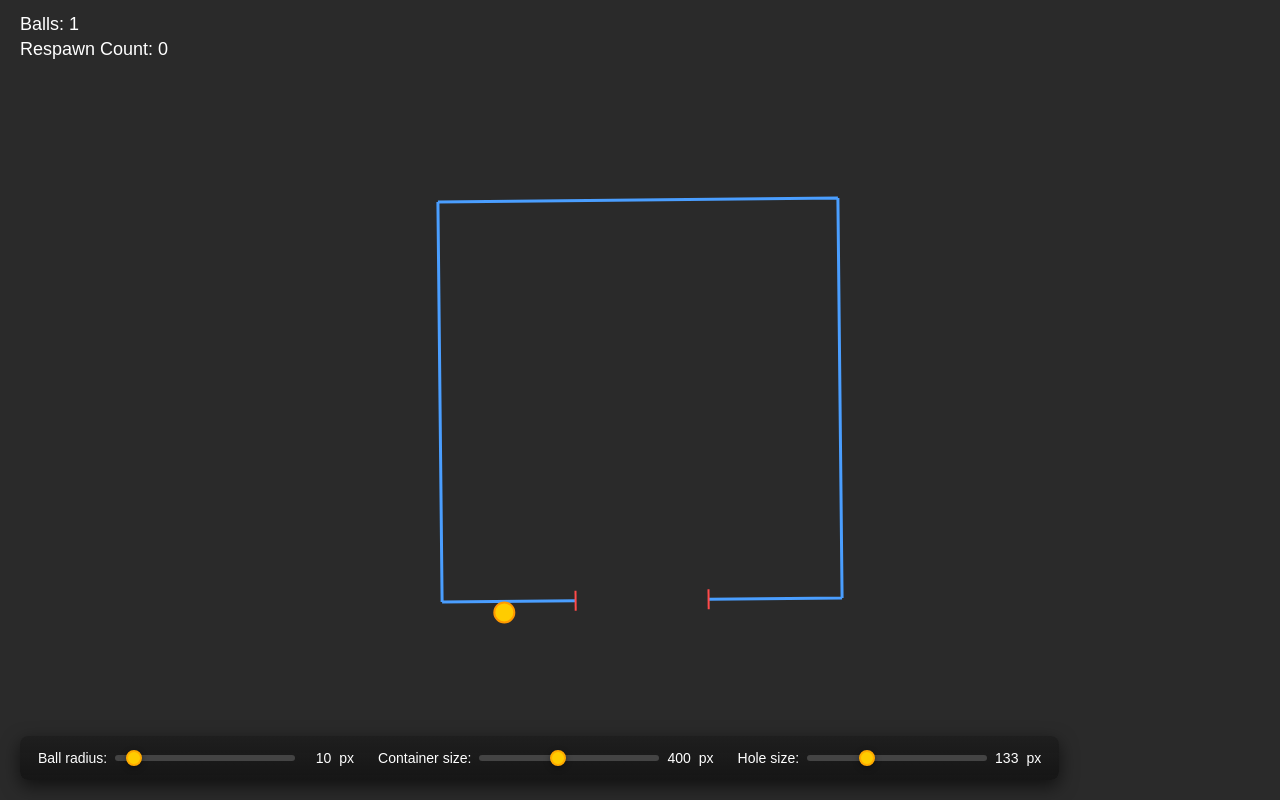
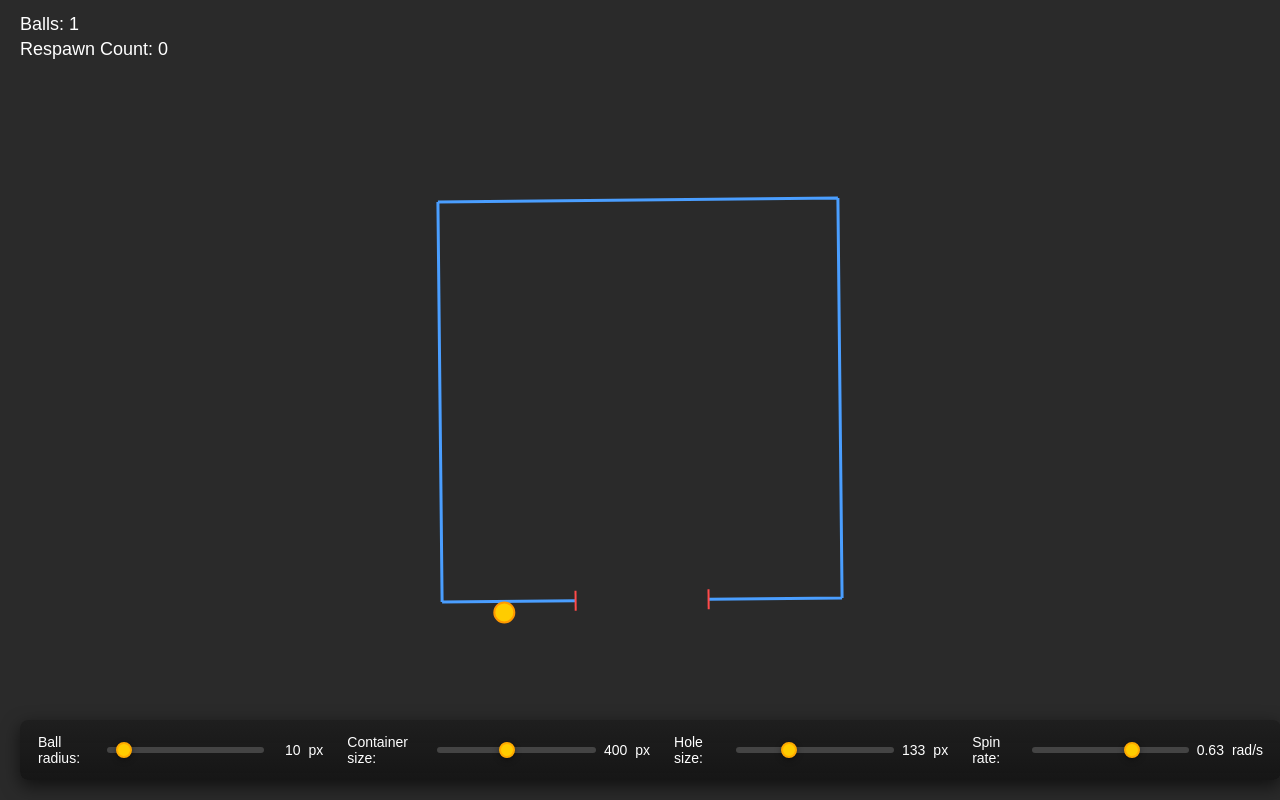
Before and after one commit to davidgardner11/2d-ball-bounce-simJS, a plain HTML site: page index.html in a window 1280 px wide. Drawn offline with Linux system fonts and the light colour scheme.

Commit message:
added spin rate slider

```diff
--- a/index.html
+++ b/index.html
@@ -29,6 +29,12 @@
             <input id="holeSizeSlider" type="range" min="10" max="400" step="1" value="133">
             <span id="holeSizeValue">133</span> px
         </div>
+
+        <div class="control-item">
+            <label for="spinRateSlider">Spin rate:</label>
+            <input id="spinRateSlider" type="range" min="-2" max="2" step="0.1" value="0.628">
+            <span id="spinRateValue">0.63</span> rad/s
+        </div>
     </div>
     <script src="js/Ball.js"></script>
     <script src="js/Container.js"></script>
--- a/js/main.js
+++ b/js/main.js
@@ -44,7 +44,7 @@ function init() {
     const initialBall = new Ball(SCREEN_CENTER_X, SCREEN_CENTER_Y, initialVelocity.vx, initialVelocity.vy, BALL_RADIUS);
     balls.push(initialBall);
 
-    // Hook up ball size, container size, and hole size slider UI
+    // Hook up ball size, container size, hole size, and spin rate slider UI
     const slider = document.getElementById('ballSizeSlider');
     const valueDisplay = document.getElementById('ballSizeValue');
     const containerSlider = document.getElementById('containerSizeSlider');
@@ -113,6 +113,22 @@ function init() {
             const val = parseInt(e.target.value, 10);
             holeDisplay.textContent = val;
             container.gapLength = val;
+        });
+    }
+
+    // Hook up spin rate slider UI
+    const spinRateSlider = document.getElementById('spinRateSlider');
+    const spinRateDisplay = document.getElementById('spinRateValue');
+
+    if (spinRateSlider && spinRateDisplay) {
+        // Initialize with current rotation speed
+        spinRateSlider.value = container.rotationSpeed;
+        spinRateDisplay.textContent = container.rotationSpeed.toFixed(2);
+
+        spinRateSlider.addEventListener('input', (e) => {
+            const val = parseFloat(e.target.value);
+            spinRateDisplay.textContent = val.toFixed(2);
+            container.rotationSpeed = val;
         });
     }
 
```
